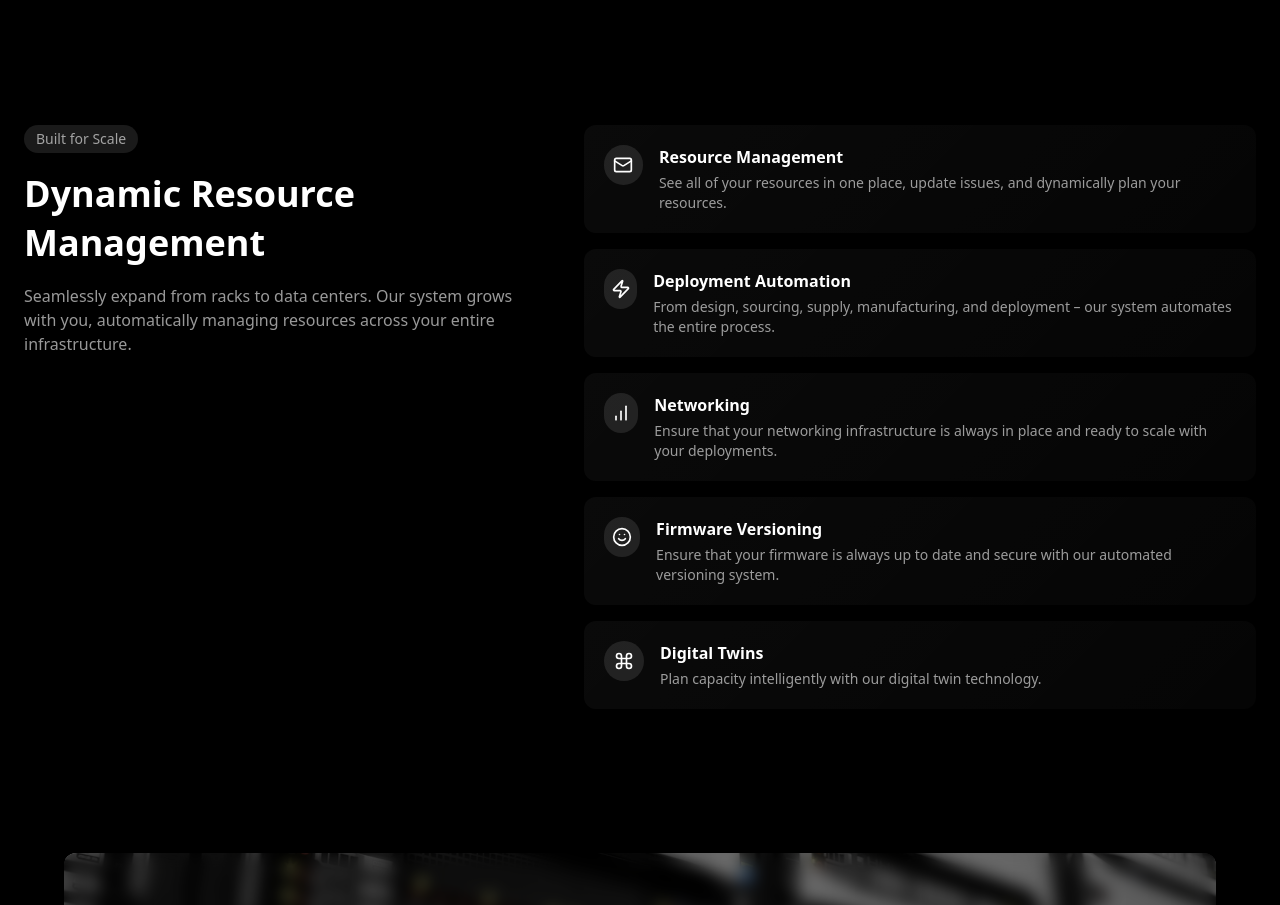
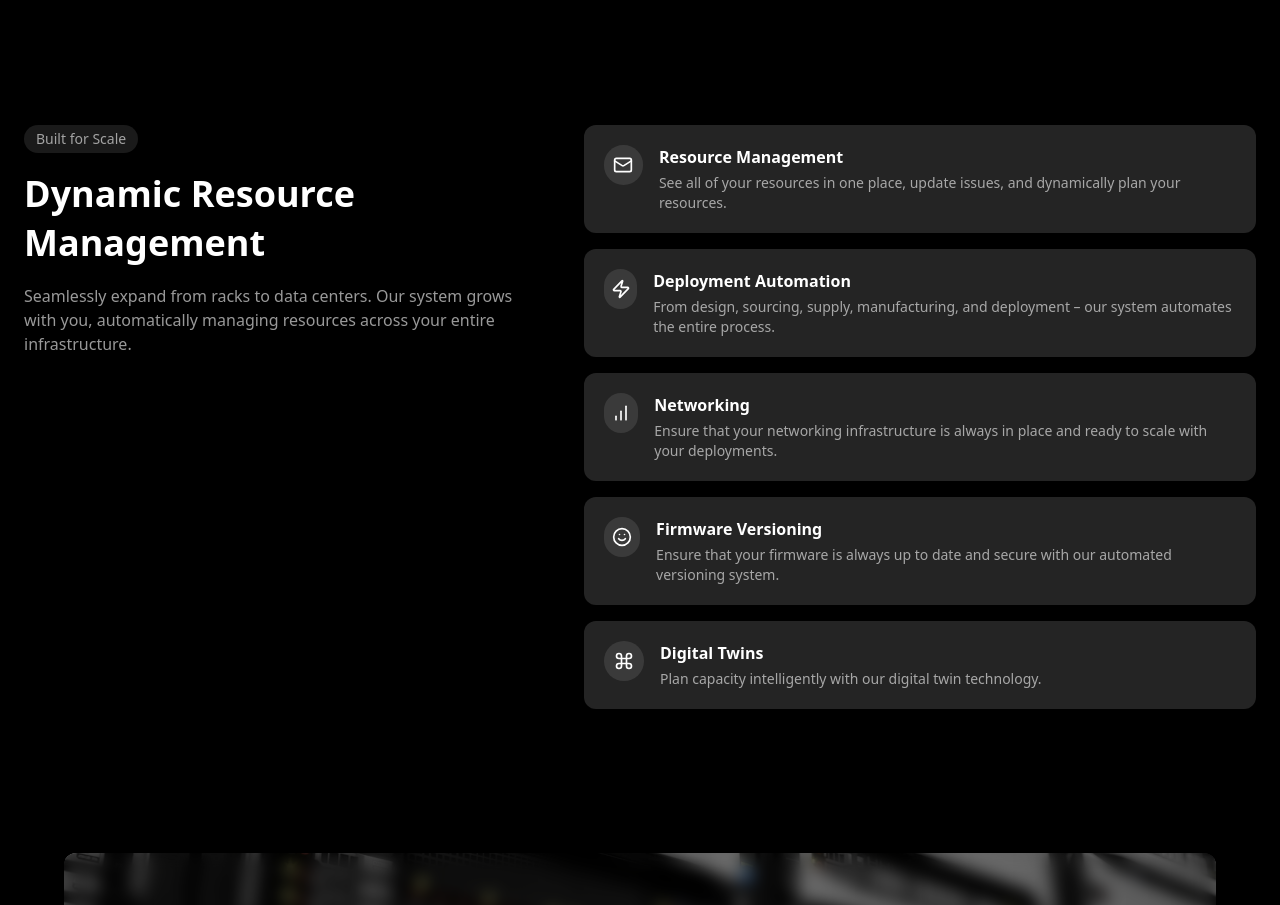
Before and after one commit to R7rainz/final_challenge_centralaxis, a React (Vite) app: page / in a window 1280 px wide. Shown: the part 3860-4765 px from the top of the page. Built offline with nearby package versions, Linux system fonts and the light colour scheme.

Commit message:
fixed the color of dynamicresourcemanagemetnsection cards

```diff
--- a/src/components/DynamicResourceManagementSection.jsx
+++ b/src/components/DynamicResourceManagementSection.jsx
@@ -64,7 +64,7 @@ import {
                 key={idx}
                 className="flex items-start gap-4 p-5 rounded-xl"
                 style={{
-                  background: "linear-gradient(135deg, rgba(255,255,255,0.04), rgba(255,255,255,0.02))",
+                  background: "linear-gradient(135deg, rgba(255, 255, 255, 0.14), rgba(255, 255, 255, 0.14))",
                 }}
               >
                 <div className="h-10 w-10 flex items-center justify-center rounded-full bg-white/10">
```
